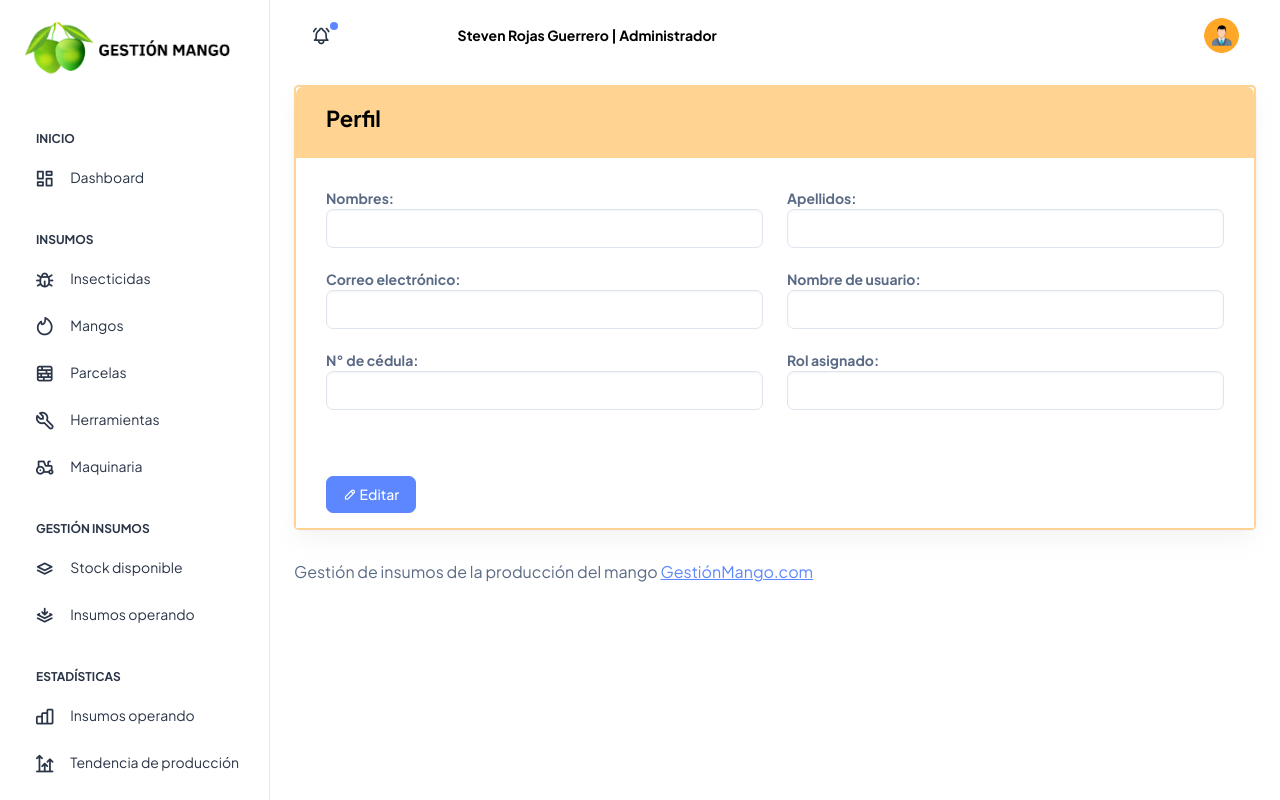
After one commit to stevenr22/ProyectoDecimoSemestre, a PHP site: the page made by módulos/perfil.php in a window 1280 px wide. The commit adds this page. Run offline with PHP 8.4, Linux system fonts and the light colour scheme.

Commit message:
listo cambio

```diff
--- a/js/main.js
+++ b/js/main.js
@@ -105,7 +105,6 @@ function validarSoloLetrasYPacios(input) {
 
 
 
-
 //REDIRIGIR
 function redirigirPagina() {
   // Puedes cambiar 'otra_pagina.html' por la URL de la página a la que deseas redirigir
--- /dev/null
+++ b/módulos/perfil.php
@@ -0,0 +1,155 @@
+<!DOCTYPE html>
+<html lang="es">
+<head>
+    <meta charset="utf-8">
+    <meta name="viewport" content="width=device-width, initial-scale=1">
+    <title>Perfil .:|:. Mango</title>
+  <?php include("../partes/enlaces.php");?>
+</head>
+<body>
+<div class="page-wrapper" id="main-wrapper" data-layout="vertical" data-navbarbg="skin6" data-sidebartype="full"
+    data-sidebar-position="fixed" data-header-position="fixed">
+    <!-- Sidebar Start -->
+    <aside class="left-sidebar">
+      <!-- Sidebar scroll-->
+      <div>
+        <div class="brand-logo d-flex align-items-center justify-content-between">
+          <a href="#" class="text-nowrap logo-img">
+            <img src="../recursos/img/GESTIÓN MANGO.png" width="100%" height="100%" alt="" />
+          </a>
+          <div class="close-btn d-xl-none d-block sidebartoggler cursor-pointer" id="sidebarCollapse">
+            <i class="ti ti-x fs-8"></i>
+          </div>
+        </div>
+
+        <?php include("../partes/menu.php");?>
+
+      </div>
+    </aside>
+
+    <div class="body-wrapper">
+      <!--  Header Start -->
+      <?php include("../partes/encabezado.php");?>
+      <!--  Header End -->
+
+      <div class="container-fluid">
+        <div class="card">
+            <div class="card-header">
+                <div class="card-title">Perfil</div>
+            </div>
+
+            <div class="card-body">
+                <form action="" class="form-group">
+                    <div class="row">
+                        <div class="col">
+                            <label for="Nombres">Nombres: </label>
+                            <input type="text" class="form-control" id="nombre"><br>
+                        </div>
+                        <div class="col">
+                            <label for="Apellidos">Apellidos: </label>
+                            <input type="text" class="form-control" id="apellido">
+
+                        </div>
+                    </div>
+                    <div class="row">
+                        <div class="col">
+                            <label for="Correo">Correo electrónico: </label>
+                            <input type="text" class="form-control" id="correo"><br>
+
+                        </div>
+                        <div class="col">
+                            <label for="Usuario">Nombre de usuario: </label>
+                            <input type="text" class="form-control" id="nusu">
+
+                        </div>
+                    </div>
+                    <div class="row">
+                        <div class="col">
+                            <label for="Cedula">N° de cédula: </label>
+                            <input type="text" class="form-control" id="cedula"><br>
+                        </div>
+                        <div class="col">
+                            <label for="Rol">Rol asignado: </label>
+                            <input type="text" class="form-control" id="rol">
+                        </div>
+
+                    </div>
+                </form>
+            </div>
+            <div class="card-footer">
+                <button class="btn btn-primary" onclick="abrirModal()">
+                    <i class="ti ti-pencil"></i> Editar
+                </button>
+            </div>
+            <!--MODAL-->
+            <div class="modal" tabindex="-1" id="miModal">
+                <div class="modal-dialog">
+                    <div class="modal-content">
+                        <div class="modal-header">
+                            <h5 class="modal-title">Editar perfil</h5>
+                            <button type="button" class="btn-close" data-bs-dismiss="modal" aria-label="Close"></button>
+                        </div>
+                        <div class="modal-body">
+                            <form action="" class="form-group">
+                                <div class="row">
+                                    <div class="col">
+                                        <label for="Nombres">Nombres: </label>
+                                        <input type="text" class="form-control" id="nombre"><br>
+                                    </div>
+                                    <div class="col">
+                                        <label for="Apellidos">Apellidos: </label>
+                                        <input type="text" class="form-control" id="apellido">
+
+                                    </div>
+                                </div>
+                                <div class="row">
+                                    <div class="col">
+                                        <label for="Correo">Correo electrónico: </label>
+                                        <input type="text" class="form-control" id="correo"><br>
+
+                                    </div>
+                                    <div class="col">
+                                        <label for="Usuario">Nombre de usuario: </label>
+                                        <input type="text" class="form-control" id="nusu">
+
+                                    </div>
+                                </div>
+                                <div class="row">
+                                    <div class="col">
+                                        <label for="Cedula">N° de cédula: </label>
+                                        <input type="text" class="form-control" id="cedula"><br>
+                                    </div>
+                                    <div class="col">
+                                        <label for="Rol">Rol asignado: </label>
+                                        <input type="text" class="form-control" id="rol">
+                                    </div>
+
+                                </div>
+                            </form>
+
+                        </div>
+                        <div class="modal-footer">
+                            <button type="button" class="btn btn-primary">Guardar cambios</button>
+                            <button type="button" class="btn btn-danger me-auto" data-bs-dismiss="modal">Cerrar</button>
+                        </div>
+                    </div>
+                </div>
+                </div>
+
+        </div>
+
+        <div class="card-footer">
+          <?php include("../partes/footer.php");?>
+        </div>
+      </div>
+    </div>
+  </div>
+  <script>
+     function abrirModal() {
+        // Abre el modal utilizando jQuery
+        $('#miModal').modal('show');
+    }
+  </script>
+
+</body>
+</html>
--- a/partes/encabezado.php
+++ b/partes/encabezado.php
@@ -23,9 +23,7 @@
     <div id="linkNombre" class="col-md-6 text-center">
       <a href="../módulos/dashboard.php">
         Steven Rojas Guerrero | Administrador
-
       </a>
-
     </div>
 
 
@@ -39,7 +37,7 @@
           </a>
           <div class="dropdown-menu dropdown-menu-end dropdown-menu-animate-up" aria-labelledby="drop2">
             <div class="message-body">
-                    <a href="javascript:void(0)" class="d-flex align-items-center gap-2 dropdown-item">
+              <a href="../módulos/perfil.php" class="d-flex align-items-center gap-2 dropdown-item">
                 <i class="ti ti-user fs-6"></i>
                 <p class="mb-0 fs-3">Mi perfil</p>
               </a>
--- a/partes/enlaces.php
+++ b/partes/enlaces.php
@@ -1,13 +1,13 @@
-<link rel="stylesheet" href="../recursos/dashboard/css/styles.min.css" type="text/css"/>
-<link rel="stylesheet" href="../recursos/dashboard/css/stylos.css">
+<link rel="stylesheet" href="../recursos/dashboard/css/styles.min.css" type="text/css">
+<link rel="stylesheet" href="../recursos/dashboard/css/stylos.css" type="text/css">
+
 <link rel="shortcut icon" href="../recursos/img/mango-and-lef-png.ico" type="image/x-icon">
 
 
+
 <!--SCRIPT-->
+<script src="../recursos/dashboard/js/bootstrap.bundle.min.js"></script>
 <script src="../recursos/jquery/jquery3.7.1.min.js"></script>
-<script src="../recursos/dashboard/js/bootstrap.bundle.min.js"></script>
 <script src="../recursos/dashboard/js/sidebarmenu.js"></script>
 <script src="../recursos/dashboard/js/app.min.js"></script>
-<!--script src="../recursos/dashboard/js/apexcharts.min.js"></script-->
 <script src="../recursos/dashboard/js/simplebar.js"></script>
-<!--script src="../recursos/dashboard/js/dashboard.js"></script-->
--- a/recursos/dashboard/css/stylos.css
+++ b/recursos/dashboard/css/stylos.css
@@ -9,3 +9,41 @@
 #linkNombre a:hover {
     color: #49BEFF; /* Cambia el color del texto del enlace al pasar el mouse sobre él */
 }
+
+body .page-wrapper .card {
+  border: 2px solid rgba(255, 167, 38, 0.5); /* 0.5 representa el 50% de transparencia */
+  border-radius: 5px;
+}
+
+body .page-wrapper .card .card-header {
+  background-color: rgba(255, 167, 38, 0.5); /* 0.5 representa el 50% de transparencia */
+}
+
+
+body .page-wrapper .card .card-body {
+  border-radius: 5px;
+}
+body .page-wrapper .card .card-footer {
+  background-color: white;
+}
+body .page-wrapper .card .card-header .card-title {
+  color: black;
+  font-weight: bold;
+  font-size: 22px;
+}
+label{
+  font-weight: bold;
+}
+
+body .page-wrapper .card .modal .modal-dialog .modal-content{
+  border: 2px solid rgba(255, 167, 38, 0.5); /* 0.5 representa el 50% de transparencia */
+  border-radius: 5px;
+}
+body .page-wrapper .card .modal .modal-dialog .modal-content .modal-header {
+  background-color: rgba(255, 167, 38, 0.5); /* 0.5 representa el 50% de transparencia */
+}
+body .page-wrapper .card .modal .modal-dialog .modal-content .modal-header .modal-title {
+  color: black;
+  font-weight: bold;
+  font-size: 22px;
+}
```
Lines whose indentation alone changed are shown as unchanged.
